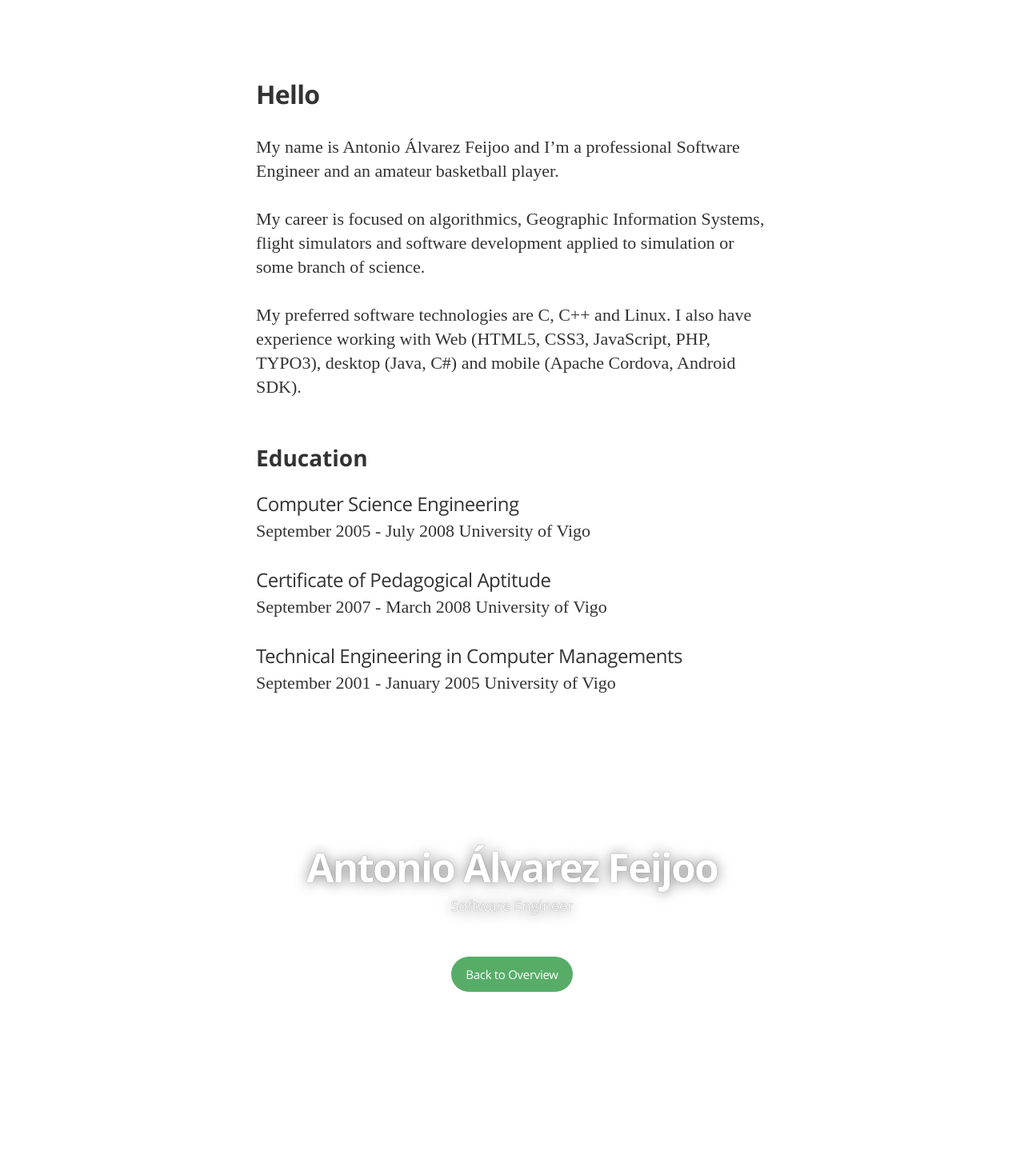
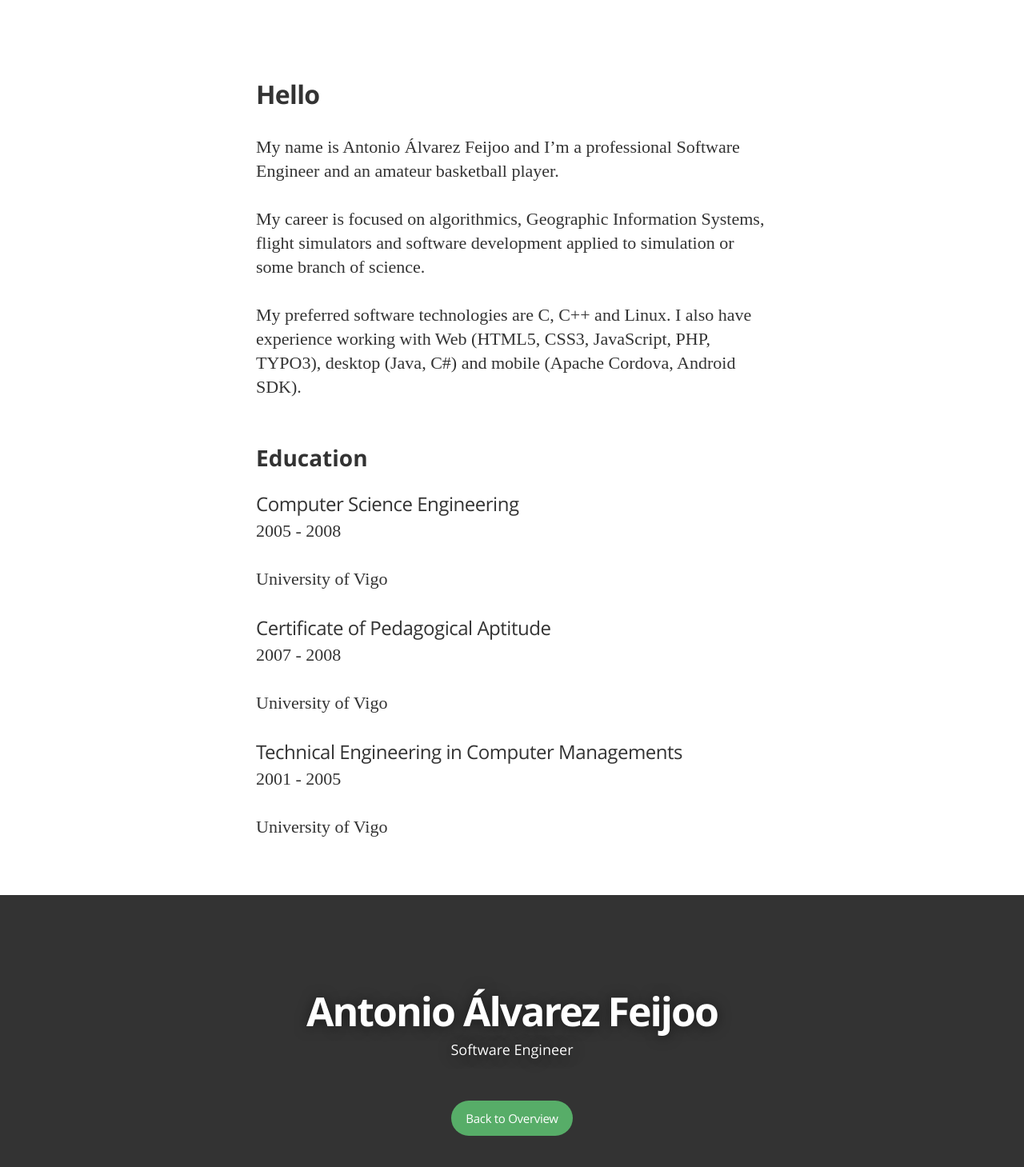
Before and after one commit to aafeijoo/aafeijoo.github.io, a Jekyll site: the page built from about.md, in a window 1280 px wide, cut to the strip 904-2414 px from the top of the page. Shown: the top 1459 px of the strip at 80% size. Built offline with Jekyll 4.4.1, drawn with Linux system fonts in a browser that asks for light colours; some web fonts are replaced; Markdown is read by kramdown in place of the engine named in the settings; before the commit the page ends 2234 px from its top, so only the background shows below that.

Commit message:
Fixed some styles

```diff
--- a/_config.yml
+++ b/_config.yml
@@ -15,7 +15,7 @@
 
 name: 'Antonio Álvarez Feijoo'
 author: 'Antonio Álvarez Feijoo'
-author_image: "/assets/images/aafeijoo_avatar.jpg"
+author_image: "/assets/images/aafeijoo_avatar_small.png"
 
 paginate:	5
 
--- a/_layouts/page.html
+++ b/_layouts/page.html
@@ -44,7 +44,7 @@
       </article>
     </main>
     <div class="bottom-closer">
-      <div class="background-closer-image" {%if site.cover %} style="background-image: url({{ site.cover }})"{% else %} style="background: #333;"{% endif %}>
+      <div class="background-closer-image" {%if site.cover %} style="background-image: url({{ site.cover }})"{% endif %}>
         Image
       </div>
       <div class="inner">
--- a/_layouts/post.html
+++ b/_layouts/post.html
@@ -88,7 +88,7 @@
       </article>
     </main>
     <div class="bottom-closer">
-      <div class="background-closer-image" {%if site.cover %} style="background-image: url({{ site.cover }})"{% else %} style="background: #333;"{% endif %}>
+      <div class="background-closer-image" {%if site.cover %} style="background-image: url({{ site.cover }})"{% endif %}>
         Image
       </div>
       <div class="inner">
--- a/about.md
+++ b/about.md
@@ -16,13 +16,16 @@
 ##Education
 
 ###Computer Science Engineering
-September 2005 - July 2008
+2005 - 2008
+
 University of Vigo
 
 ###Certificate of Pedagogical Aptitude
-September 2007 - March 2008
+2007 - 2008
+
 University of Vigo
 
 ###Technical Engineering in Computer Managements
-September 2001 - January 2005
+2001 - 2005
+
 University of Vigo
--- a/css/main.sass
+++ b/css/main.sass
@@ -535,6 +535,7 @@
   width: 100%
   position: relative
   overflow: hidden
+  background: #333
   .background-closer-image
     position: absolute
     top: 0
```
Also changed, not shown: assets/images/aafeijoo_avatar_small.png (added).
